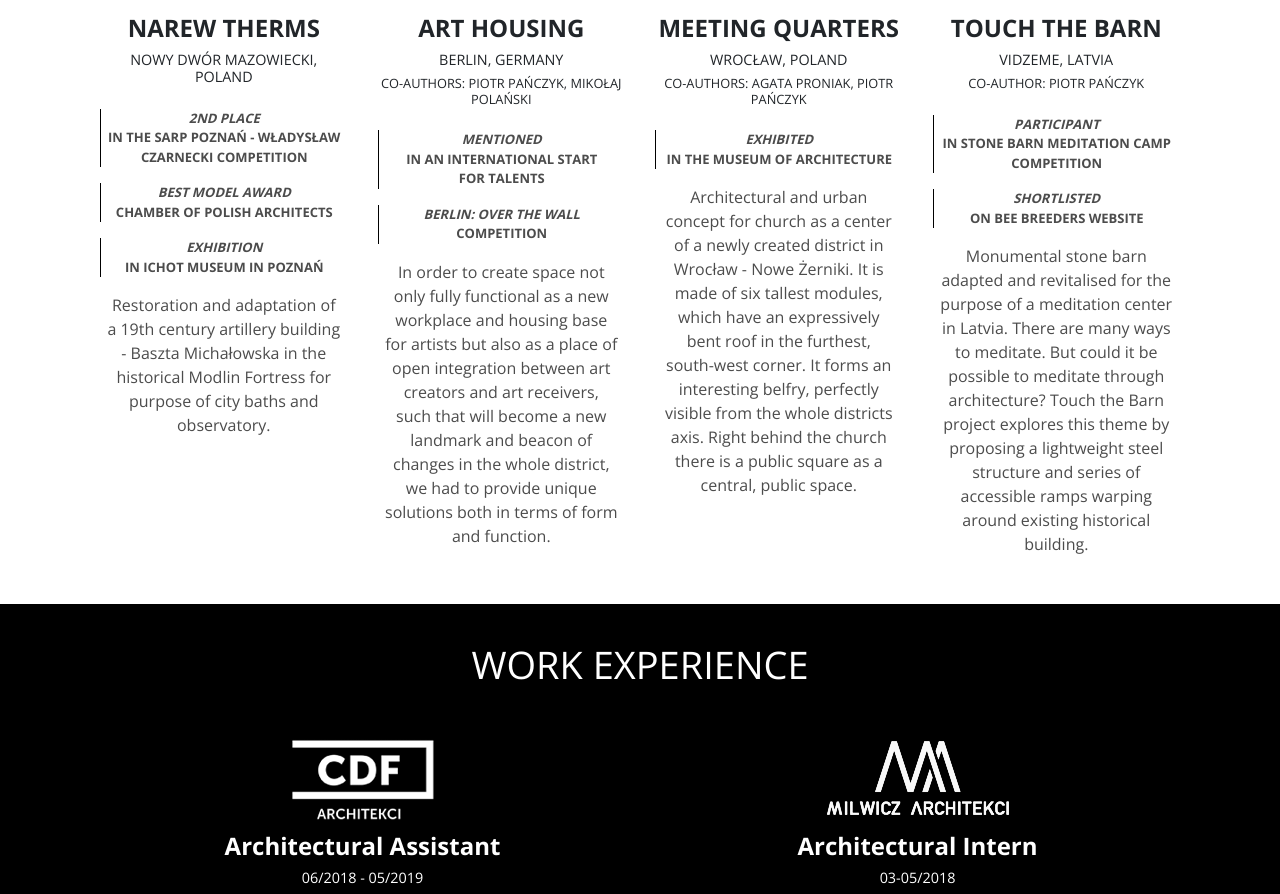
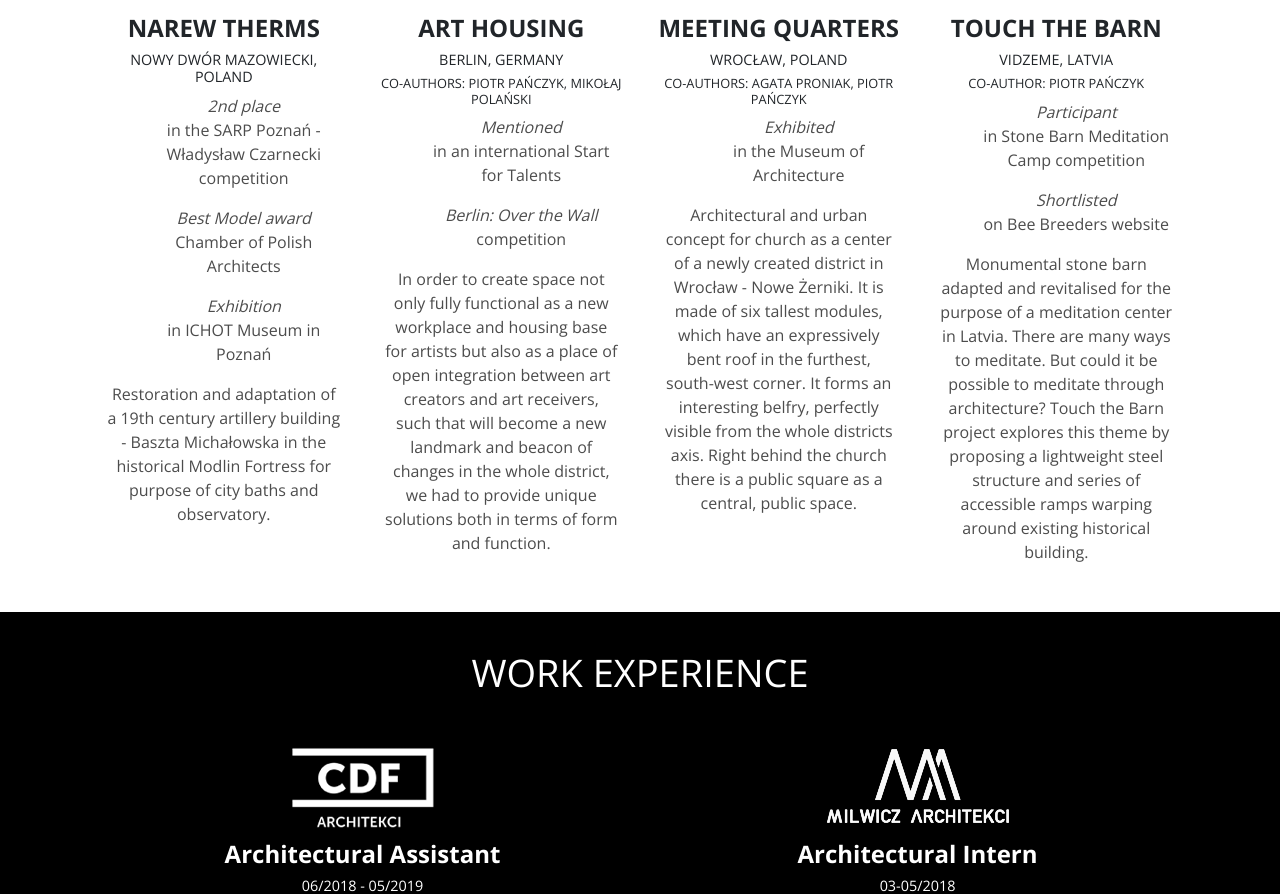
Before and after one commit to palczo/mp-portfolio, a plain HTML site: page index.html in a window 1280 px wide. Shown: the part 891-1785 px from the top of the page. Drawn offline with nearby package versions, Linux system fonts and the light colour scheme.

Commit message:
fix class="list2"

```diff
--- a/index.html
+++ b/index.html
@@ -59,16 +59,16 @@
                     <img class="testimonials-image" src="thumbnails/michalowska.png" alt="michalowska">
                     <h3 class="feature-heading">NAREW THERMS</h3>
                     <h5 class="timing">Nowy Dwór Mazowiecki, Poland</h5>
-                    <div id="list2">
+                    <div class="list2">
                         <ol>
                             <li>
-                                <p><em>2nd place </em> in the SARP Poznań - Władysław Czarnecki competition</p>
+                                <p><em>2nd place</em><br>in the SARP Poznań - Władysław Czarnecki competition</p>
                             </li>
                             <li>
-                                <p><em>Best Model award</em> Chamber of Polish Architects</p>
+                                <p><em>Best Model award</em><br>Chamber of Polish Architects</p>
                             </li>
                             <li>
-                                <p><em>Exhibition</em> in ICHOT Museum in Poznań</p>
+                                <p><em>Exhibition</em><br>in ICHOT Museum in Poznań</p>
                             </li>
                         </ol>
                     </div>
@@ -86,13 +86,13 @@
                     <h3 class="feature-heading">ART HOUSING</h3>
                     <h5 class="timing">Berlin, Germany</h5>
                     <h5 class="co-op">Co-authors: Piotr Pańczyk, Mikołaj Polański</h5>
-                    <div id="list2">
+                    <div class="list2">
                         <ol>
                             <li>
-                                <p><em>Mentioned </em> in an international Start<br> for Talents</p>
+                                <p><em>Mentioned </em><br>in an international Start<br> for Talents</p>
                             </li>
                             <li>
-                                <p><em>Berlin: Over the Wall</em> competition</p>
+                                <p><em>Berlin: Over the Wall</em><br>competition</p>
                             </li>
                         </ol>
                     </div>
@@ -110,10 +110,10 @@
                     <h3 class="feature-heading">MEETING QUARTERS</h3>
                     <h5 class="timing">Wrocław, Poland</h5>
                     <h5 class="co-op">Co-authors: Agata Proniak, Piotr Pańczyk</h5>
-                    <div id="list2">
+                    <div class="list2">
                         <ol>
                             <li>
-                                <p><em>Exhibited </em> in the Museum of Architecture</p>
+                                <p><em>Exhibited </em><br>in the Museum of Architecture</p>
                             </li>
                         </ol>
                     </div>
@@ -130,13 +130,13 @@
                     <h3 class="feature-heading">TOUCH THE BARN</h3>
                     <h5 class="timing">Vidzeme, Latvia</h5>
                     <h5 class="co-op">Co-author: Piotr Pańczyk</h5>
-                    <div id="list2">
+                    <div class="list2">
                         <ol>
                             <li>
-                                <p><em>Participant </em> in Stone Barn Meditation Camp competition</p>
+                                <p><em>Participant </em><br>in Stone Barn Meditation Camp competition</p>
                             </li>
                             <li>
-                                <p><em>Shortlisted</em> on Bee Breeders website</p>
+                                <p><em>Shortlisted</em><br>on Bee Breeders website</p>
                             </li>
                         </ol>
                     </div>
```
